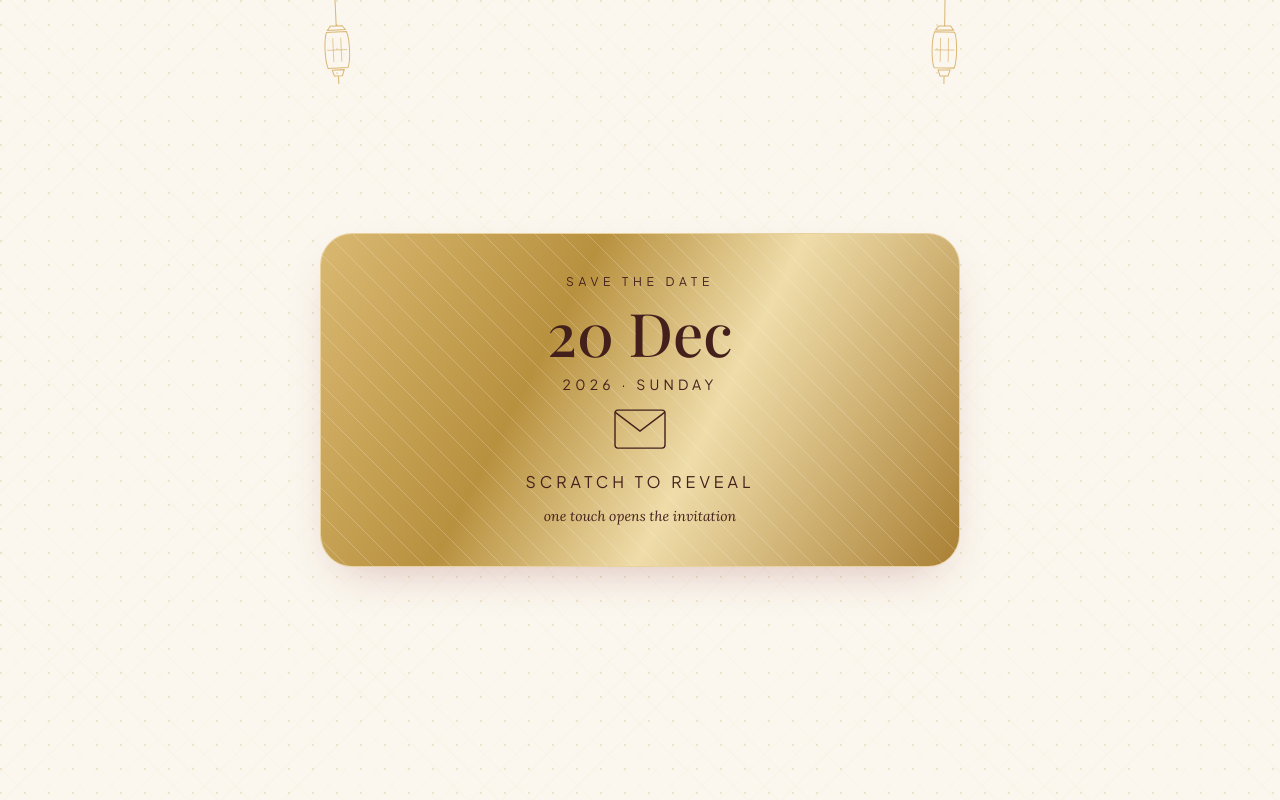
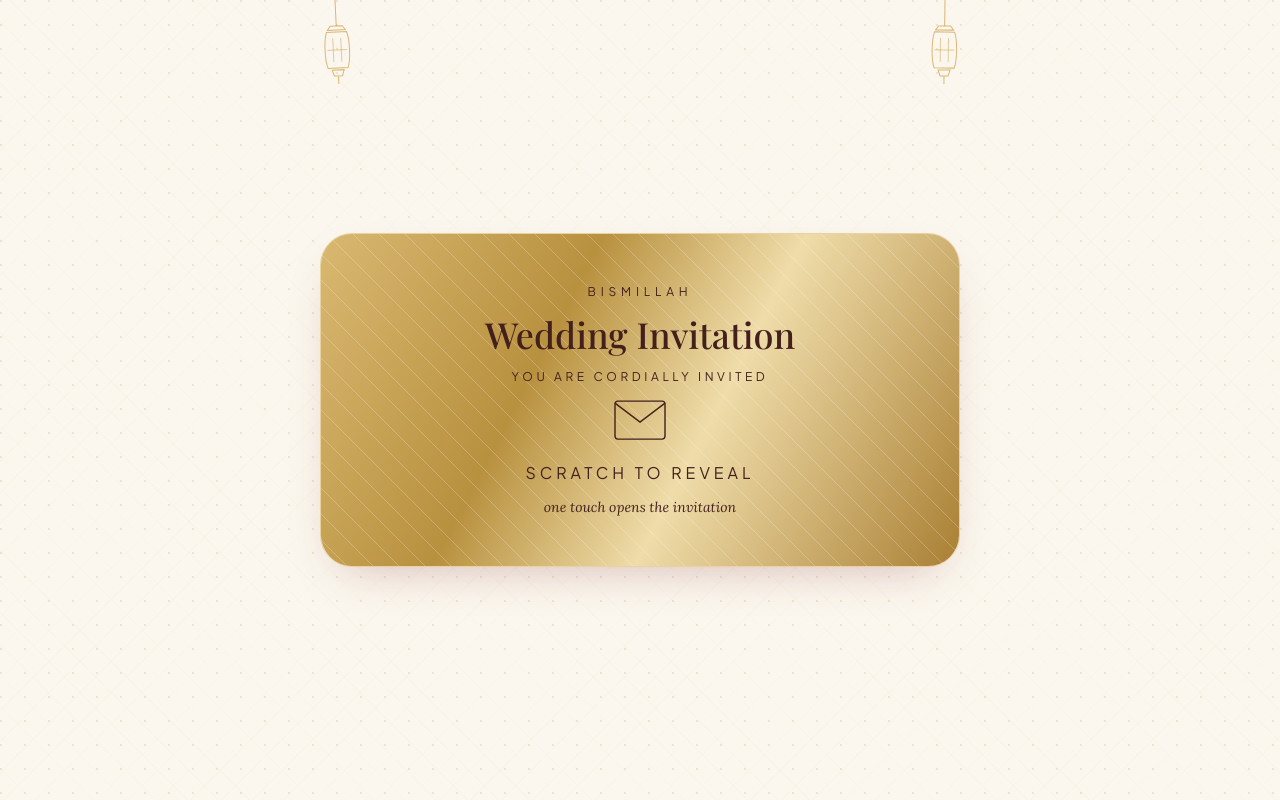
Before and after one commit to Iammujeeb45/Juveriyaweddinginvitation, a React (Vite) app: page / in a window 1280 px wide. Built offline with nearby package versions, Linux system fonts and the light colour scheme; a web font is replaced by a local one.

Commit message:
Remove initial date from golden scratch card overlay

```diff
--- a/src/App.tsx
+++ b/src/App.tsx
@@ -228,13 +228,13 @@ const ScratchCard: React.FC<ScratchCardProps> = ({ onDone }) => {
       />
       <div className="pointer-events-none absolute inset-0 flex flex-col items-center justify-center gap-3 px-6 text-center">
         <p className="text-xs uppercase tracking-[0.4em] font-semibold text-[oklch(0.3_0.06_28)] font-body">
-          Save the date
+          Bismillah
         </p>
-        <p className="font-display text-5xl sm:text-6xl font-bold text-[oklch(0.26_0.07_25)]">
-          20 Dec
+        <p className="font-display text-4xl sm:text-5xl font-bold leading-tight text-[oklch(0.26_0.07_25)]">
+          Wedding Invitation
         </p>
-        <p className="text-sm uppercase tracking-[0.3em] font-semibold text-[oklch(0.3_0.06_28)] font-body">
-          2026 · Sunday
+        <p className="text-xs sm:text-sm uppercase tracking-[0.3em] font-semibold text-[oklch(0.3_0.06_28)] font-body">
+          You are cordially invited
         </p>
         <motion.div
           animate={{ y: [0, -8, 0] }}
@@ -570,7 +570,11 @@ export default function App() {
           onClick={toggleAudio}
           className="floating-audio-btn"
           title={isAudioPlaying ? "Mute nasheed" : "Play nasheed"}
-          aria-label={isAudioPlaying ? "Mute background nasheed" : "Play background nasheed"}
+          aria-label={
+            isAudioPlaying
+              ? "Mute background nasheed"
+              : "Play background nasheed"
+          }
         >
           {isAudioPlaying ? <Volume2 size={16} /> : <VolumeX size={16} />}
           <span>{isAudioPlaying ? "Nasheed Playing" : "Muted"}</span>
```
